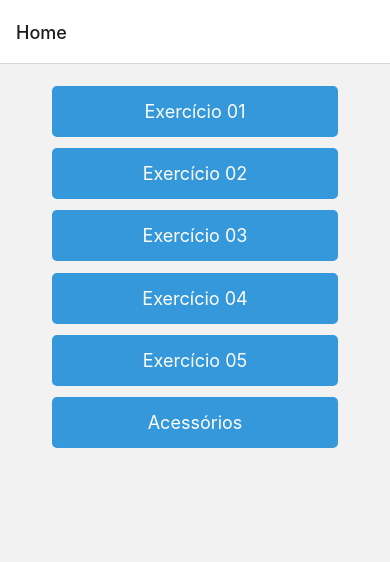
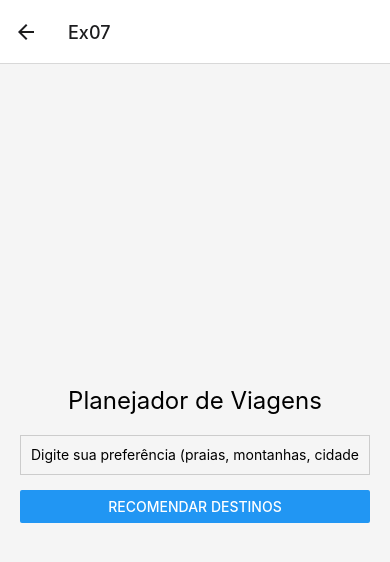
Before and after one commit to flaviovieiradev/Primeira-lista-exercicios-react-native, a React Native app: screen /Ex07 in a window 390 px wide. Shown: the top 562 px of the page. Built offline with nearby package versions, Linux system fonts and the light colour scheme.

Commit message:
Término do Exercício 07

```diff
--- a/App.js
+++ b/App.js
@@ -7,6 +7,8 @@ import Ex02Screen from './components/Ex02Screen';
 import Ex03Screen from './components/Ex03Screen';
 import Ex04Screen from './components/Ex04Screen';
 import Ex05Screen from './components/Ex05Screen';
+import Ex06Screen from './components/Ex06Screen';
+import Ex07Screen from './components/Ex07Screen';
 
 const Stack = createStackNavigator();
 
@@ -26,6 +28,10 @@ const App = () => {
         </Stack.Screen>
         <Stack.Screen name="Ex05" component={Ex05Screen}>
         </Stack.Screen>
+        <Stack.Screen name="Ex06" component={Ex06Screen}>
+        </Stack.Screen>
+        <Stack.Screen name="Ex07" component={Ex07Screen}>
+        </Stack.Screen>
       </Stack.Navigator>
     </NavigationContainer>
   );
--- /dev/null
+++ b/components/Ex06Screen.js
@@ -0,0 +1,106 @@
+import React, { useState } from 'react';
+import { StyleSheet, Text, View, TextInput, Button, ScrollView } from 'react-native';
+
+const Ex06Screen = () => {
+  const [activity, setActivity] = useState('');
+  const [duration, setDuration] = useState('');
+  const [goal, setGoal] = useState('');
+  const [feedback, setFeedback] = useState('');
+
+  const handleTrackActivity = () => {
+    const durationNum = parseInt(duration, 10);
+    const goalNum = parseInt(goal, 10);
+
+    if (isNaN(durationNum) || isNaN(goalNum) || durationNum <= 0 || goalNum <= 0) {
+      setFeedback('Por favor, insira valores válidos.');
+      return;
+    }
+
+    let message = `Você registrou ${durationNum} minutos de ${activity}. `;
+
+    if (durationNum >= goalNum) {
+      message += 'Ótimo trabalho! Você atingiu sua meta!';
+    } else {
+      message += `Você está a ${goalNum - durationNum} minutos da sua meta. Continue se esforçando!`;
+    }
+
+    suggestExercise(durationNum, goalNum);
+    setFeedback(message);
+    setActivity('');
+    setDuration('');
+  };
+
+  const suggestExercise = (durationNum, goalNum) => {
+    if (goalNum - durationNum > 30) {
+      setFeedback((prev) => `${prev}\nSugestão: Considere adicionar exercícios de alta intensidade, como HIIT, para maximizar seu tempo.`);
+    } else if (goalNum - durationNum <= 30 && goalNum - durationNum > 0) {
+      setFeedback((prev) => `${prev}\nSugestão: Tente alongamentos ou caminhadas leves para ajudar a atingir sua meta.`);
+    } else {
+      setFeedback((prev) => `${prev}\nSugestão: Mantenha-se ativo e varie suas atividades para evitar a monotonia.`);
+    }
+  };
+
+  return (
+    <ScrollView style={styles.container}>
+      <Text style={styles.title}>Rastreador de Atividades Físicas</Text>
+
+      <TextInput
+        style={styles.input}
+        placeholder="Atividade (Ex: Corrida, Yoga)"
+        value={activity}
+        onChangeText={setActivity}
+      />
+
+      <TextInput
+        style={styles.input}
+        placeholder="Duração (minutos)"
+        keyboardType="numeric"
+        value={duration}
+        onChangeText={setDuration}
+      />
+
+      <TextInput
+        style={styles.input}
+        placeholder="Meta de Duração (minutos)"
+        keyboardType="numeric"
+        value={goal}
+        onChangeText={setGoal}
+      />
+
+      <Button title="Registrar Atividade" onPress={handleTrackActivity} />
+
+      {feedback ? (
+        <Text style={styles.feedback}>{feedback}</Text>
+      ) : null}
+    </ScrollView>
+  );
+};
+
+const styles = StyleSheet.create({
+  container: {
+    flex: 1,
+    justifyContent: 'center',
+    padding: 20,
+    backgroundColor: '#f5f5f5',
+  },
+  title: {
+    fontSize: 24,
+    marginBottom: 20,
+    textAlign: 'center',
+  },
+  input: {
+    height: 40,
+    borderColor: '#ccc',
+    borderWidth: 1,
+    marginBottom: 15,
+    paddingHorizontal: 10,
+  },
+  feedback: {
+    fontSize: 18,
+    marginTop: 20,
+    textAlign: 'center',
+    color: 'blue',
+  },
+});
+
+export default Ex06Screen;
--- /dev/null
+++ b/components/Ex07Screen.js
@@ -0,0 +1,109 @@
+import React, { useState } from 'react';
+import { StyleSheet, Text, View, Button, FlatList, TextInput, Alert } from 'react-native';
+
+const destinationsData = {
+  praias: [
+    { name: 'Praia de Copacabana', activities: ['Surf', 'Passeio de barco', 'Caminhada na orla'] },
+    { name: 'Praia do Forte', activities: ['Mergulho', 'Visita ao Projeto Tamar', 'Relaxar na areia'] },
+  ],
+  montanhas: [
+    { name: 'Montanhas Rochosas', activities: ['Trilhas', 'Esqui', 'Acampamento'] },
+    { name: 'Serra da Mantiqueira', activities: ['Caminhadas', 'Escalada', 'Ciclismo'] },
+  ],
+  cidadesHistoricas: [
+    { name: 'Ouro Preto', activities: ['Visita a museus', 'Passeio histórico', 'Gastronomia local'] },
+    { name: 'Paraty', activities: ['Passeio de barco', 'Caminhadas', 'Visita a igrejas'] },
+  ],
+};
+
+const Ex07Screen = () => {
+  const [preference, setPreference] = useState('');
+  const [recommendations, setRecommendations] = useState([]);
+
+  const handleRecommendation = () => {
+    const lowerPreference = preference.toLowerCase();
+
+    if (!destinationsData[lowerPreference]) {
+      Alert.alert('Erro', 'Por favor, insira uma preferência válida: praias, montanhas ou cidades históricas.');
+      return;
+    }
+
+    setRecommendations(destinationsData[lowerPreference]);
+    setPreference('');
+  };
+
+  return (
+    <View style={styles.container}>
+      <Text style={styles.title}>Planejador de Viagens</Text>
+
+      <TextInput
+        style={styles.input}
+        placeholder="Digite sua preferência (praias, montanhas, cidades históricas)"
+        value={preference}
+        onChangeText={setPreference}
+      />
+
+      <Button title="Recomendar Destinos" onPress={handleRecommendation} />
+
+      {recommendations.length > 0 && (
+        <FlatList
+          data={recommendations}
+          keyExtractor={(item) => item.name}
+          renderItem={({ item }) => (
+            <View style={styles.destination}>
+              <Text style={styles.destinationName}>{item.name}</Text>
+              <Text style={styles.activitiesTitle}>Atividades:</Text>
+              {item.activities.map((activity, index) => (
+                <Text key={index} style={styles.activity}>
+                  - {activity}
+                </Text>
+              ))}
+            </View>
+          )}
+        />
+      )}
+    </View>
+  );
+};
+
+const styles = StyleSheet.create({
+  container: {
+    flex: 1,
+    justifyContent: 'center',
+    padding: 20,
+    backgroundColor: '#f5f5f5',
+  },
+  title: {
+    fontSize: 24,
+    marginBottom: 20,
+    textAlign: 'center',
+  },
+  input: {
+    height: 40,
+    borderColor: '#ccc',
+    borderWidth: 1,
+    marginBottom: 15,
+    paddingHorizontal: 10,
+  },
+  destination: {
+    marginVertical: 10,
+    padding: 10,
+    backgroundColor: '#fff',
+    borderRadius: 5,
+    elevation: 2,
+  },
+  destinationName: {
+    fontSize: 18,
+    fontWeight: 'bold',
+  },
+  activitiesTitle: {
+    fontSize: 16,
+    marginTop: 5,
+    fontWeight: '600',
+  },
+  activity: {
+    fontSize: 14,
+  },
+});
+
+export default Ex07Screen;
--- a/components/HomeScreen.js
+++ b/components/HomeScreen.js
@@ -4,7 +4,8 @@ import { View, Image, Text, TouchableOpacity, StyleSheet } from 'react-native';
 const HomeScreen = ({ navigation }) => {
 
     const handleButtonClick = (option) => {
-        //implementando a lógica só para o botão de Promoções
+        //implementando a lógica para os botoões. Cada botão corresponde
+        //a um exercício.
         if (option === 'Exercício 01') {
             navigation.navigate('Ex01');
         }
@@ -19,6 +20,12 @@ const HomeScreen = ({ navigation }) => {
         }
         if (option === 'Exercício 05') {
             navigation.navigate('Ex05');
+        }
+        if (option === 'Exercício 06') {
+            navigation.navigate('Ex06');
+        }
+        if (option === 'Exercício 07') {
+            navigation.navigate('Ex07');
         } else {
             // Implemente a navegação ou a lógica associada a cada outro botão
             console.log(`Botão ${option} pressionado`);
@@ -55,10 +62,16 @@ const HomeScreen = ({ navigation }) => {
                 </TouchableOpacity>
 
                 <TouchableOpacity style={styles.button} onPress={() =>
-                    handleButtonClick('Acessórios')}>
-                    <Text style={styles.buttonText}>Acessórios</Text>
+                    handleButtonClick('Exercício 06')}>
+                    <Text style={styles.buttonText}>Exercício 06</Text>
+                </TouchableOpacity>
+
+                <TouchableOpacity style={styles.button} onPress={() =>
+                    handleButtonClick('Exercício 07')}>
+                    <Text style={styles.buttonText}>Exercício 07</Text>
                 </TouchableOpacity>
             </View>
+
         </View>);
 };
 
```
